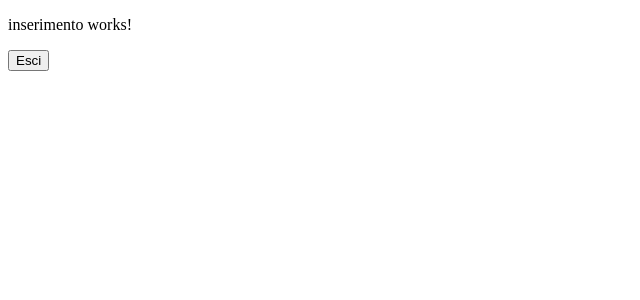
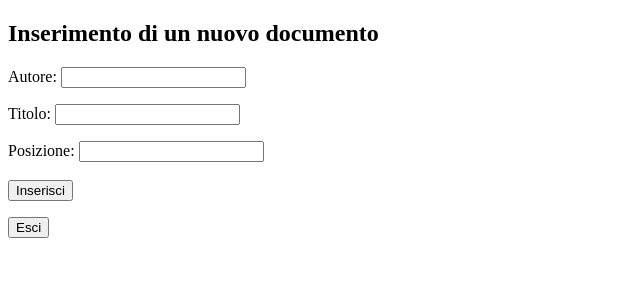
Before and after one commit to AerdnaL/ProgettoSSW, an Angular app: page / in a window 1280 px wide. Both pictures are taken after a click on the button "Inserimento". Shown: the top 300 px of the page, without its empty margins (0-640 px from the left). Built offline with nearby package versions, Linux system fonts and the light colour scheme.

Commit message:
Finito progetto base
Inserimento works

```diff
--- /dev/null
+++ b/src/root/autori-libri.ts
@@ -0,0 +1,12 @@
+export class AutoriLibri {
+  autore: string;
+  libro: string;
+  posizione: string;
+  prestito: string;
+  constructor(autore: string, libro: string, posizione: string, prestito: string) {
+    this.autore = autore;
+    this.libro = libro;
+    this.posizione = posizione;
+    this.prestito = prestito;
+  }
+}
--- /dev/null
+++ b/src/root/biblioteca.service.ts
@@ -0,0 +1,35 @@
+import { Injectable } from '@angular/core';
+import { Observable } from 'rxjs';
+import { ajax, AjaxResponse } from 'rxjs/ajax';
+
+@Injectable()
+export class BibliotecaService {
+  key: string = '2c526921';
+  base: string =
+    'https://eu-central-1.aws.data.mongodb-api.com/app/kvaas-giwjg/endpoint/';
+  metodoGet: string = 'get';
+  metodoPost: string ='set';
+  urlGet: string = this.base + this.metodoGet + '?key=' + this.key;
+  urlPost: string = this.base + this.metodoPost + '?key=' + this.key;
+
+  constructor() { }
+
+  public getData(): Observable<AjaxResponse<any>> {
+    return ajax({
+      method: 'GET',
+      url: this.urlGet,
+      crossDomain: true,
+    });
+  }
+
+  public postData(ilDato: any): Observable<AjaxResponse<any>> {
+    return ajax({
+      method: 'POST',
+      url: this.urlPost,
+      crossDomain: true,
+      headers: { 'Content-Type': 'application/json' },
+      body: JSON.stringify(ilDato)
+    });
+  }
+
+}
--- a/src/root/inserimento/inserimento.component.html
+++ b/src/root/inserimento/inserimento.component.html
@@ -1,3 +1,9 @@
-<p *ngIf="vediInserimento">
-inserimento works!
-</p>
+<div *ngIf="vediInserimento">
+  <h2>Inserimento di un nuovo documento</h2>
+  <p>Autore: <input type="text" [(ngModel)]="inputAutore"></p>
+  <p>Titolo: <input type="text" [(ngModel)]="inputTitolo"></p>
+  <p>Posizione: <input type="text" [(ngModel)]="inputPosizione">
+  <br>
+  <br>
+  <button (click)="carica()">Inserisci</button>
+</div>
--- a/src/root/inserimento/inserimento.component.ts
+++ b/src/root/inserimento/inserimento.component.ts
@@ -1,17 +1,46 @@
 import { Component, OnInit, Input } from '@angular/core';
 import { CommonModule } from '@angular/common';
+import { AjaxResponse } from 'rxjs/ajax';
+import { BibliotecaService } from '../biblioteca.service';
+import { AutoriLibri } from '../autori-libri';
+import { FormsModule } from '@angular/forms';
 
 @Component({
   selector: 'app-inserimento',
   templateUrl: './inserimento.component.html',
   styleUrls: ['./inserimento.component.css'],
   standalone: true,
-  imports: [CommonModule],
+  imports: [CommonModule, FormsModule],
 })
 export class InserimentoComponent implements OnInit {
+
+  inputTitolo: string = '';
+  inputAutore: string = '';
+  inputPosizione: string = '';
+
+  carica() {
+    this.bs.getData().subscribe({
+      next: (ajaxRes: AjaxResponse<any>) => {
+        const risposta = ajaxRes.response;
+        const data = JSON.parse(risposta);
+        let inserisciLibro: AutoriLibri = new AutoriLibri(
+          this.inputAutore,
+          this.inputTitolo,
+          this.inputPosizione,
+          ''
+        );
+        data.push(inserisciLibro);
+        this.bs.postData(data).subscribe({
+          next: (x: AjaxResponse<any>) => {},
+        });
+
+      }
+    });
+  }
+
   @Input() vediInserimento: boolean = false;
 
-  constructor() { }
+  constructor(private bs: BibliotecaService) { }
 
   ngOnInit() {
   }
--- a/src/root/root.component.html
+++ b/src/root/root.component.html
@@ -7,4 +7,4 @@
 <app-inserimento [vediInserimento]="vediInserimento"></app-inserimento>
 <button *ngIf = "vediEsciInserimento == true" (click)="tornaHomeInserimento()">Esci</button>
 <app-ricerca [vediRicerca]="vediRicerca"></app-ricerca>
-<button *ngIf = "vediEsciRicerca == true" (click)="tornaHomeInserimento()">Esci</button>
+<button *ngIf = "vediEsciRicerca == true" (click)="tornaHomeRicerca()">Esci</button>
--- a/src/root/root.component.ts
+++ b/src/root/root.component.ts
@@ -2,6 +2,8 @@ import { Component, OnInit } from '@angular/core';
 import { CommonModule } from '@angular/common';
 import { InserimentoComponent } from './inserimento/inserimento.component';
 import { RicercaComponent } from './ricerca/ricerca.component';
+import { BibliotecaService } from './biblioteca.service';
+
 
 @Component({
   selector: 'app-root',
@@ -9,8 +11,10 @@ import { RicercaComponent } from './ricerca/ricerca.component';
   styleUrls: ['./root.component.css'],
   standalone: true,
   imports: [CommonModule, InserimentoComponent, RicercaComponent,],
+  providers: [BibliotecaService]
 })
 export class RootComponent implements OnInit {
+
   vediHome: boolean = true;
   vediRicerca: boolean = false;
   vediInserimento: boolean = false;
```
Also changed, not shown: src/root/biblio-service.service.ts (deleted, +0 -8 lines).
